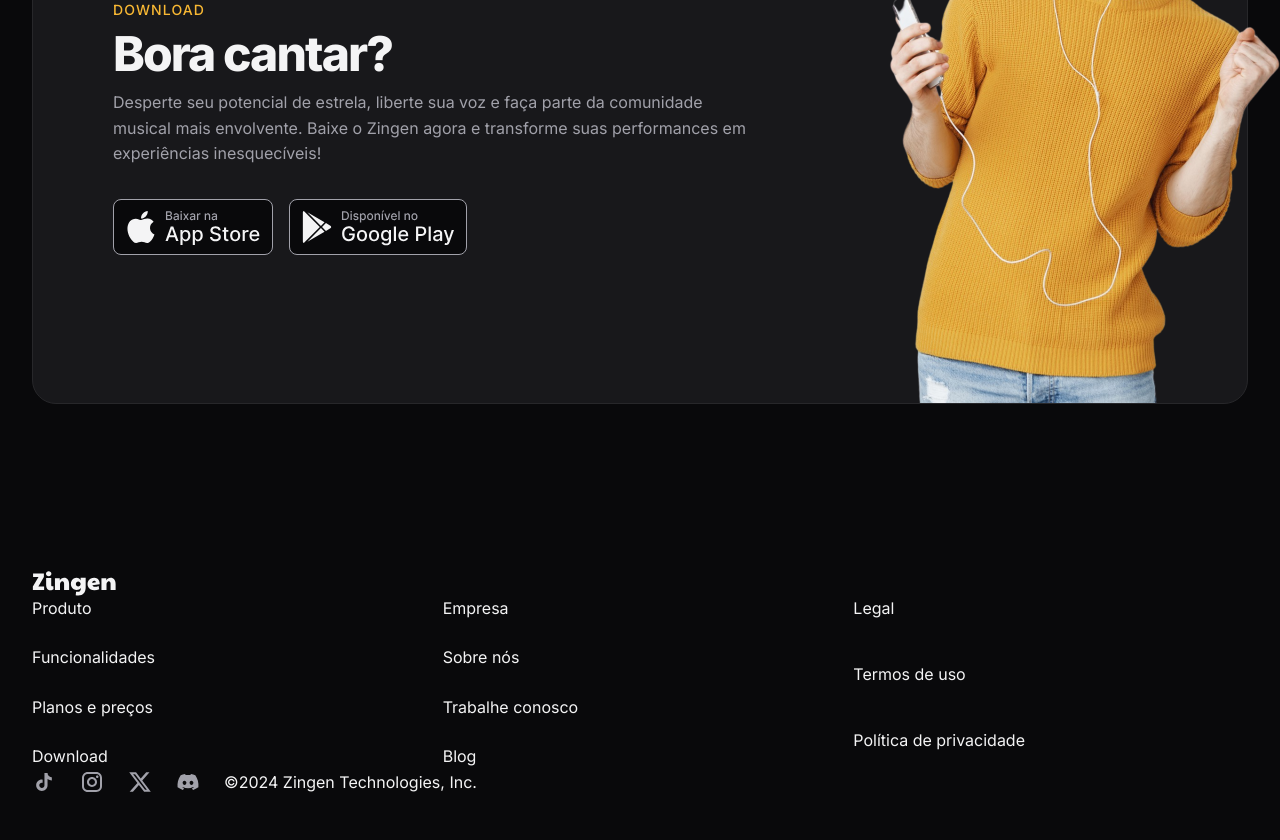
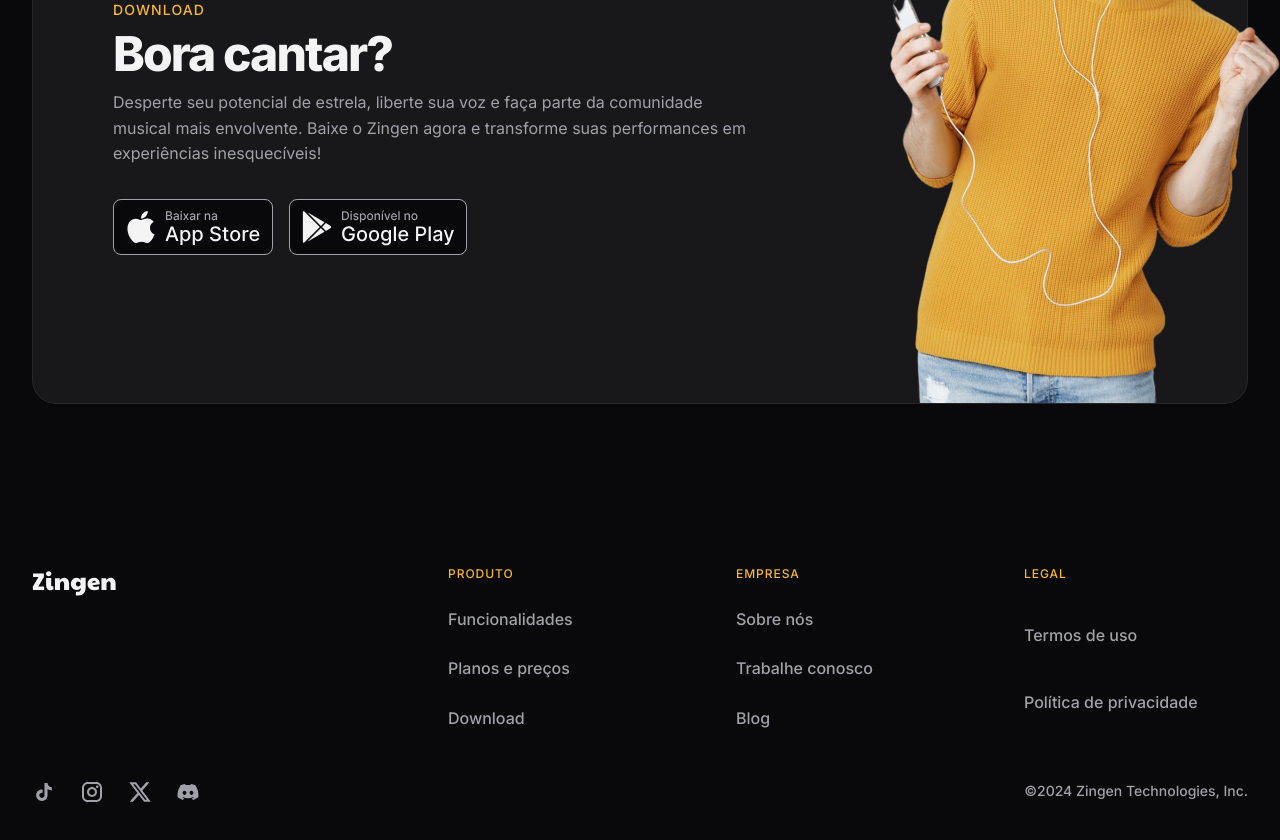
Before and after one commit to Mancini07/MyRockeatSeat, a plain HTML site: page zingen/index.html in a window 1280 px wide. Shown: the part 3456-4296 px from the top of the page. Drawn offline with Linux system fonts and the light colour scheme.

Commit message:
ultimo update

```diff
--- a/zingen/styles/download.css
+++ b/zingen/styles/download.css
@@ -31,3 +31,4 @@
     }
 
 }
+/*teste*\
--- a/zingen/styles/global.css
+++ b/zingen/styles/global.css
@@ -46,6 +46,8 @@
     line-height: 1.6;
     color: var(--text-color-primary);
     overflow-x: hidden;
+
+    scroll-behavior: smooth;
 }
 
 body{
--- a/zingen/styles/index.css
+++ b/zingen/styles/index.css
@@ -10,3 +10,4 @@
 @import url(./features.css) (width >= 80em);
 @import url(./pricing.css);
 @import url(./download.css);
+@import url(./footer.css);
```
